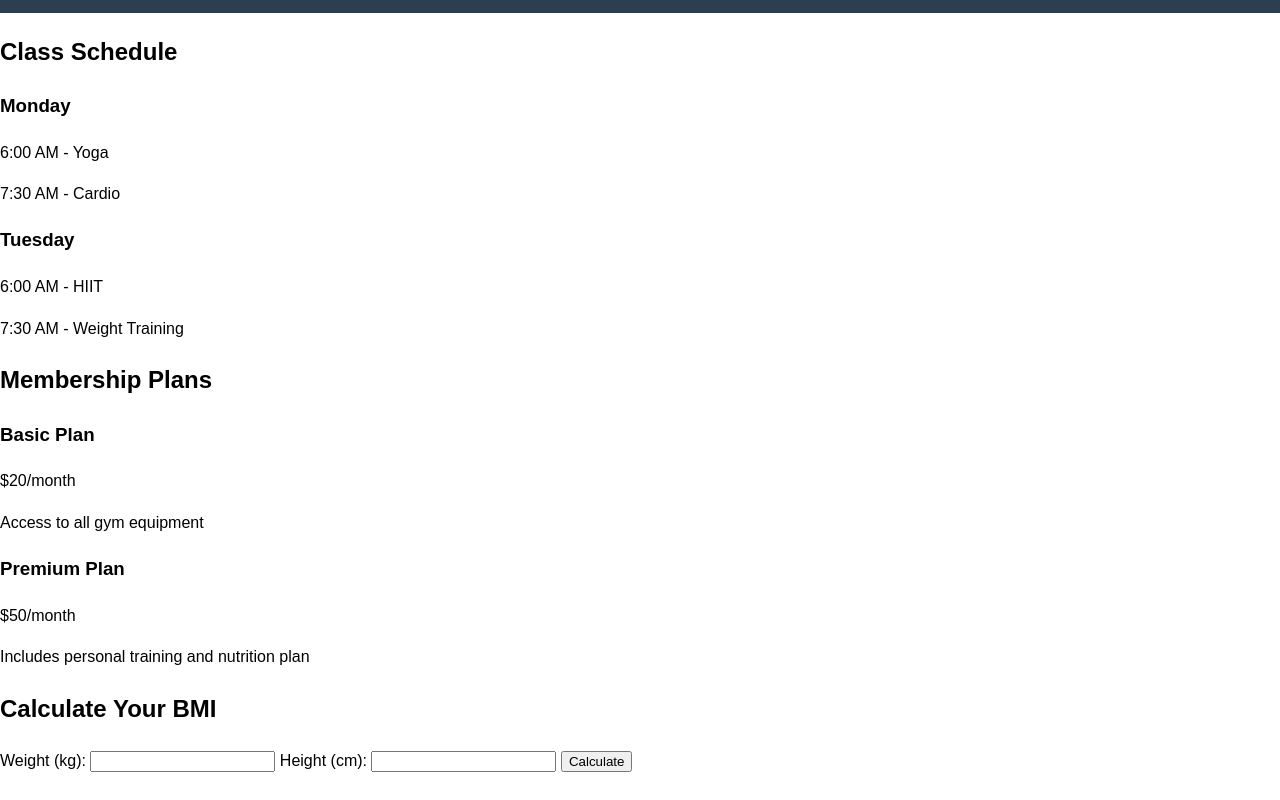
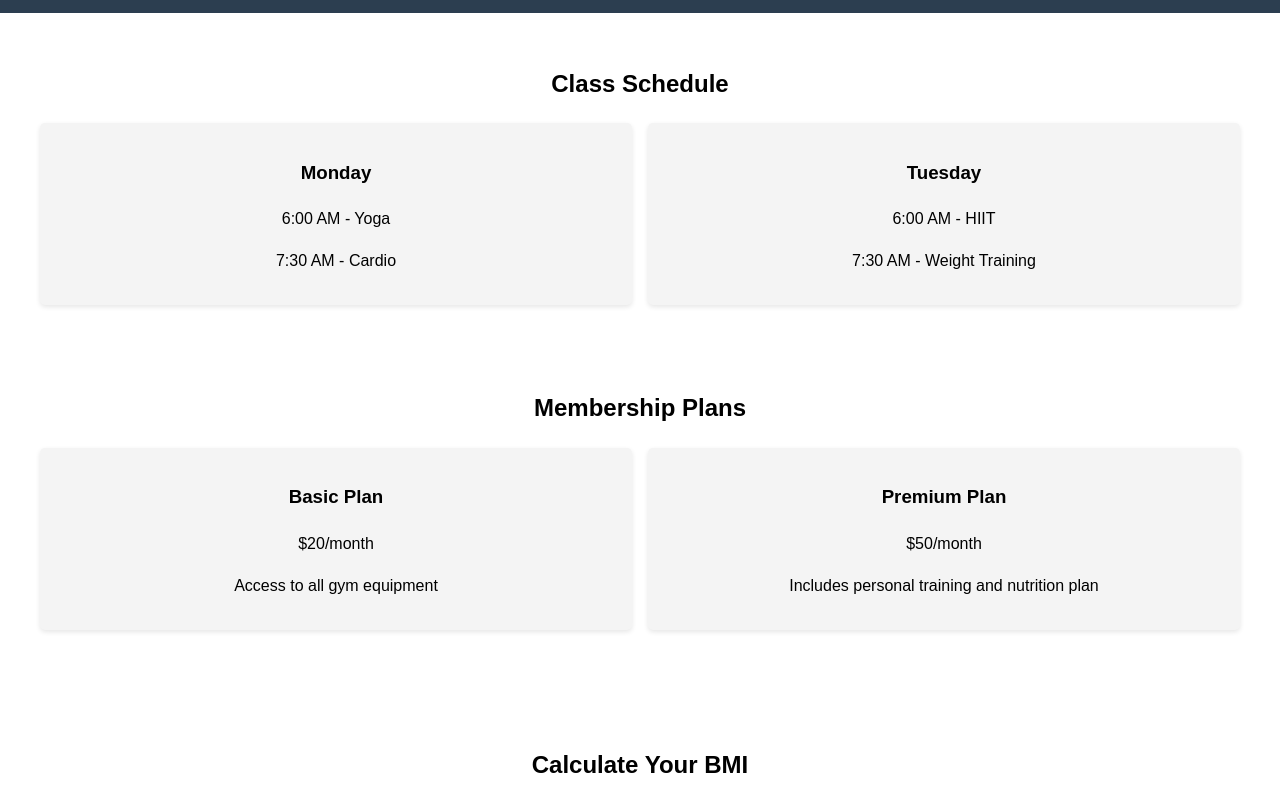
Before and after one commit to sripamidi21/fitfusion, a plain HTML site: page index.html in a window 1280 px wide. Shown: the part 1560-2360 px from the top of the page. Drawn offline with Linux system fonts and the light colour scheme.

Commit message:
styles.css

```diff
--- a/styles.css
+++ b/styles.css
@@ -83,6 +83,41 @@ header {
   border-radius: 50%;
   margin-bottom: 1rem;
 }
+.schedule-section, .pricing-section, .bmi-section {
+  padding: 2rem 1rem;
+  text-align: center;
+}
+
+.schedule-grid, .pricing-grid {
+  display: grid;
+  grid-template-columns: repeat(auto-fit, minmax(250px, 1fr));
+  gap: 1rem;
+  max-width: 1200px;
+  margin: 0 auto;
+}
+
+.schedule-card, .pricing-card {
+  background: #f4f4f4;
+  padding: 1rem;
+  border-radius: 5px;
+  box-shadow: 0 2px 5px rgba(0, 0, 0, 0.1);
+}
+
+.bmi-section {
+  margin-top: 2rem;
+}
+
+.bmi-section form {
+  display: flex;
+  flex-direction: column;
+  align-items: center;
+  gap: 0.5rem;
+}
+
+.bmi-section input, .bmi-section button {
+  padding: 0.8rem;
+  font-size: 1rem;
+}
 
 footer {
   background: #2c3e50;
```
